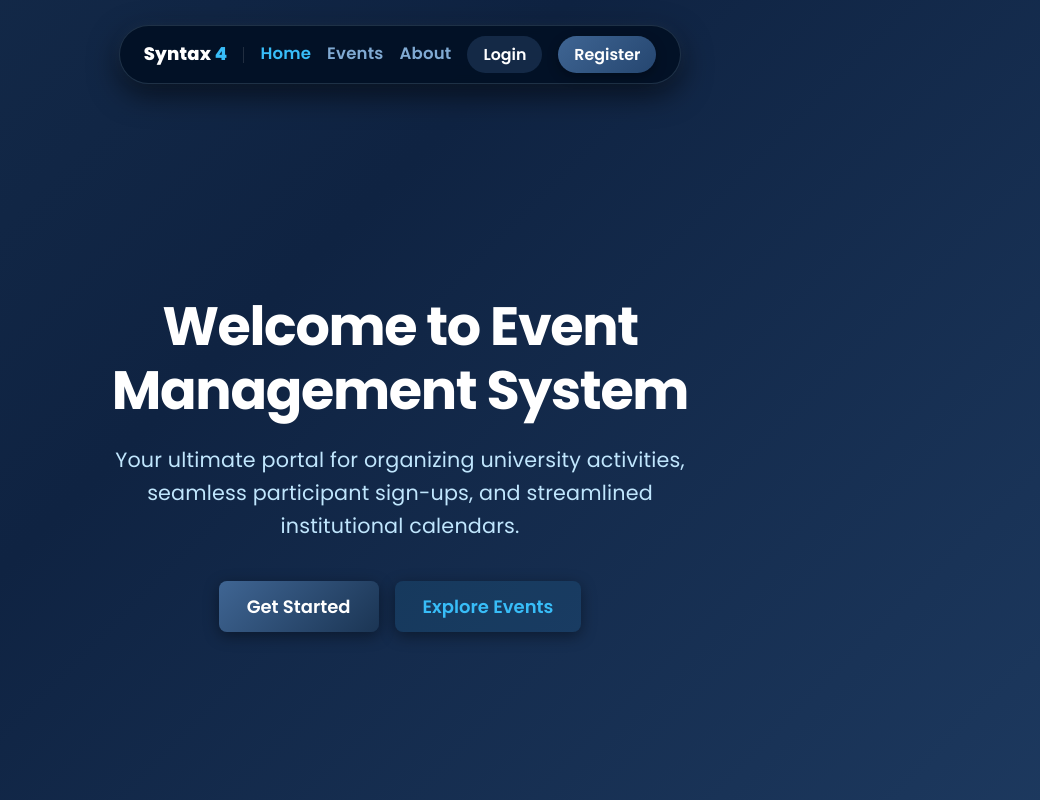
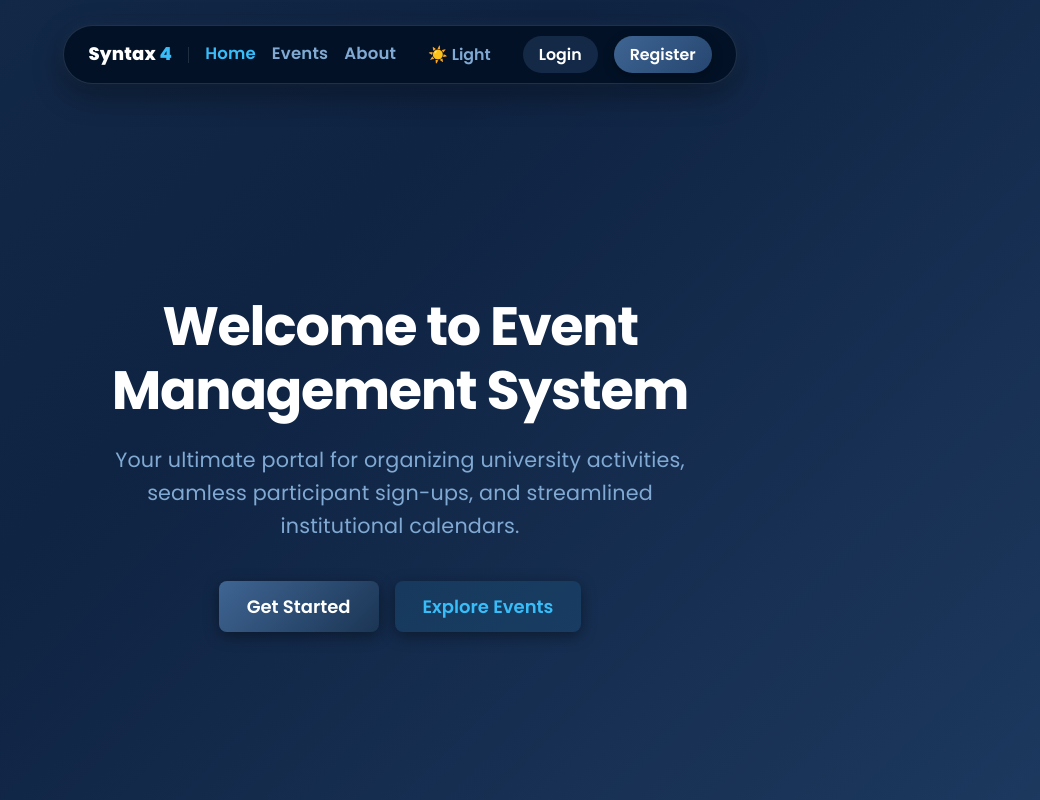
Before and after one commit to jeyemmzz/FinalProjectMERN, a React (Vite) app in the folder client/: page / in a window 1280 px wide. Shown: the whole page, without its empty margins (240-1280 px from the left). Built offline with nearby package versions, Linux system fonts and the light colour scheme.

Commit message:
Implement dark and light mode theme variables; add theme toggle button to navbar

```diff
--- a/client/src/components/Home.jsx
+++ b/client/src/components/Home.jsx
@@ -3,7 +3,9 @@ import '../styles/Auth.css';
 
 export default function Home({ onNavigateLogin, onNavigateSignup, onNavigateAbout, onNavigateEvents }) {
   const [isPageLoading, setIsPageLoading] = useState(true);
+  const [isDarkMode, setIsDarkMode] = useState(true);
 
+  // Page loading simulation
   useEffect(() => {
     const timer = setTimeout(() => {
       setIsPageLoading(false);
@@ -11,12 +13,27 @@ export default function Home({ onNavigateLogin, onNavigateSignup, onNavigateAbou
     return () => clearTimeout(timer);
   }, []);
 
+  // Theme initialization and persistence
+  useEffect(() => {
+    const savedTheme = localStorage.getItem('theme') || 'dark';
+    setIsDarkMode(savedTheme === 'dark');
+    document.body.setAttribute('data-theme', savedTheme);
+  }, []);
+
+  const toggleTheme = () => {
+    const nextMode = !isDarkMode;
+    setIsDarkMode(nextMode);
+    const themeName = nextMode ? 'dark' : 'light';
+    document.body.setAttribute('data-theme', themeName);
+    localStorage.setItem('theme', themeName);
+  };
+
   return (
     <div className="auth-page-wrapper">
       <nav className="auth-navbar-centered">
         <div className="nav-pill-container" style={{ gap: '16px' }}>
           <div style={{ cursor: 'pointer', display: 'flex', alignItems: 'center', gap: '8px' }} onClick={onNavigateEvents}>
-            <span style={{ fontSize: '1rem', fontWeight: '800', color: '#ffffff' }}>
+            <span style={{ fontSize: '1rem', fontWeight: '800', color: 'var(--text-main, #ffffff)' }}>
               Syntax <span style={{ color: '#38bdf8' }}>4</span>
             </span>
           </div>
@@ -26,6 +43,16 @@ export default function Home({ onNavigateLogin, onNavigateSignup, onNavigateAbou
           <span className="nav-item" style={{ color: '#38bdf8' }}>Home</span>
           <span onClick={onNavigateEvents} className="nav-item">Events</span>
           <span onClick={onNavigateAbout} className="nav-item">About</span>
+
+          {/* Dark/Light Mode Toggle Button sa Navbar */}
+          <button
+            className="nav-pill-btn"
+            onClick={toggleTheme}
+            style={{ border: '1px solid rgba(56, 189, 248, 0.3)', cursor: 'pointer' }}
+          >
+            {isDarkMode ? '☀️ Light' : '🌙 Dark'}
+          </button>
+
           <button className="nav-pill-btn active" onClick={onNavigateLogin}>Login</button>
           <button className="nav-pill-btn register" onClick={onNavigateSignup}>Register</button>
         </div>
@@ -42,8 +69,8 @@ export default function Home({ onNavigateLogin, onNavigateSignup, onNavigateAbou
             </div>
           ) : (
             <>
-              <h1 style={{ fontSize: '3rem', marginBottom: '20px' }}>Welcome to Event Management System</h1>
-              <p style={{ fontSize: '1.15rem', marginBottom: '35px', maxWidth: '600px' }}>
+              <h1 style={{ fontSize: '3rem', marginBottom: '20px', color: 'var(--text-main, #ffffff)' }}>Welcome to Event Management System</h1>
+              <p style={{ fontSize: '1.15rem', marginBottom: '35px', maxWidth: '600px', color: 'var(--text-muted, #80aad3)' }}>
                 Your ultimate portal for organizing university activities, seamless participant sign-ups, and streamlined institutional calendars.
               </p>
               <div style={{ display: 'flex', gap: '16px', justifyContent: 'center' }}>
--- a/client/src/styles/Auth.css
+++ b/client/src/styles/Auth.css
@@ -1,4 +1,29 @@
 @import url('https://fonts.googleapis.com/css2?family=Poppins:wght@400;500;600;700;800&display=swap');
+
+/* ==========================================
+   THEME VARIABLES (Dark & Light Mode)
+   ================================---------- */
+body[data-theme="dark"] {
+  --auth-bg-gradient: linear-gradient(135deg, #000f22, #1b3554, #0f2342, #254670);
+  --auth-text-main: #ffffff;
+  --auth-text-muted: #80aad3;
+  --auth-text-sub: #c0e6fd;
+  --auth-card-bg: rgba(0, 15, 34, 0.75);
+  --auth-input-bg: rgba(0, 15, 34, 0.9);
+  --auth-border-color: rgba(192, 230, 253, 0.15);
+  --auth-nav-bg: rgba(0, 15, 34, 0.85);
+}
+
+body[data-theme="light"] {
+  --auth-bg-gradient: linear-gradient(135deg, #f0f4f8, #d9e2ec, #bcccdc, #9fb3c8);
+  --auth-text-main: #0f2342;
+  --auth-text-muted: #334e68;
+  --auth-text-sub: #243b53;
+  --auth-card-bg: rgba(255, 255, 255, 0.9);
+  --auth-input-bg: rgba(255, 255, 255, 0.95);
+  --auth-border-color: rgba(63, 101, 147, 0.25);
+  --auth-nav-bg: rgba(255, 255, 255, 0.85);
+}
 
 * {
   box-sizing: border-box;
@@ -9,8 +34,9 @@
 
 body {
   background-color: #000f22;
-  color: #c0e6fd;
+  color: var(--auth-text-sub, #c0e6fd);
   overflow-x: hidden;
+  transition: background-color 0.3s ease, color 0.3s ease;
 }
 
 /* Wrapper para sa buong page na may lively animated gradient background */
@@ -18,9 +44,10 @@ body {
   min-height: 100vh;
   display: flex;
   flex-direction: column;
-  background: linear-gradient(135deg, #000f22, #1b3554, #0f2342, #254670);
+  background: var(--auth-bg-gradient, linear-gradient(135deg, #000f22, #1b3554, #0f2342, #254670));
   background-size: 300% 300%;
   animation: gradientAnimation 12s ease infinite, pageSlideUp 0.4s cubic-bezier(0.16, 1, 0.3, 1) forwards;
+  transition: background 0.5s ease;
 }
 
 @keyframes gradientAnimation {
@@ -58,18 +85,19 @@ body {
   display: flex;
   align-items: center;
   gap: 24px;
-  background: rgba(0, 15, 34, 0.85);
+  background: var(--auth-nav-bg, rgba(0, 15, 34, 0.85));
   backdrop-filter: blur(16px);
   -webkit-backdrop-filter: blur(16px);
-  border: 1px solid rgba(192, 230, 253, 0.15) !important;
+  border: 1px solid var(--auth-border-color, rgba(192, 230, 253, 0.15)) !important;
   padding: 10px 24px;
   border-radius: 9999px;
-  box-shadow: 0 10px 30px rgba(0, 0, 0, 0.6), 0 0 15px rgba(128, 170, 211, 0.1);
+  box-shadow: 0 10px 30px rgba(0, 0, 0, 0.4), 0 0 15px rgba(128, 170, 211, 0.1);
+  transition: background 0.3s ease, border-color 0.3s ease;
 }
 
 .nav-item {
   font-size: 0.92rem;
-  color: #80aad3;
+  color: var(--auth-text-muted, #80aad3);
   cursor: pointer;
   font-weight: 600;
   position: relative;
@@ -77,7 +105,7 @@ body {
 }
 
 .nav-item:hover {
-  color: #ffffff;
+  color: var(--auth-text-main, #ffffff);
 }
 
 /* Underline Animation effect para sa navbar items */
@@ -88,7 +116,7 @@ body {
   height: 2px;
   bottom: -4px;
   left: 0;
-  background-color: #c0e6fd;
+  background-color: var(--auth-text-sub, #c0e6fd);
   transition: width 0.3s ease;
 }
 
@@ -100,7 +128,7 @@ body {
 .nav-pill-btn {
   background: transparent;
   border: none !important;
-  color: #80aad3;
+  color: var(--auth-text-muted, #80aad3);
   padding: 6px 16px;
   border-radius: 9999px;
   font-size: 0.88rem;
@@ -113,10 +141,15 @@ body {
   transform: scale(0.95);
 }
 
+.nav-pill-btn:hover {
+  color: var(--auth-text-main, #ffffff);
+  background: rgba(56, 189, 248, 0.15);
+}
+
 .nav-pill-btn.active {
   background: rgba(63, 101, 147, 0.3);
   border: none !important;
-  color: #ffffff;
+  color: var(--auth-text-main, #ffffff);
   animation: subtlePulse 3s infinite;
 }
 
@@ -163,19 +196,17 @@ body {
 .auth-brand-side h1 {
   font-size: clamp(2rem, 3vw, 2.8rem);
   font-weight: 700;
-  color: #ffffff;
+  color: var(--auth-text-main, #ffffff);
   margin-bottom: 16px;
   letter-spacing: -0.025em;
   line-height: 1.2;
-  /* text-shadow: 0 0 20px rgba(192, 230, 253, 0.6), 0 0 40px rgba(63, 101, 147, 0.4); turn off*/
 }
 
 .auth-brand-side p {
   font-size: clamp(0.95rem, 1.2vw, 1.1rem);
-  color: #c0e6fd;
+  color: var(--auth-text-sub, #c0e6fd);
   line-height: 1.6;
   max-width: 450px;
- /* text-shadow: 0 0 8px rgba(192, 230, 253, 0.3);  turn off */
 }
 
 /* Right Side: Form Section */
@@ -191,31 +222,30 @@ body {
 .auth-card-pro {
   width: 100%;
   max-width: 400px;
-  background: rgba(0, 15, 34, 0.75);
+  background: var(--auth-card-bg, rgba(0, 15, 34, 0.75));
   backdrop-filter: blur(16px);
   -webkit-backdrop-filter: blur(16px);
-  border: 1px solid rgba(192, 230, 253, 0.1) !important;
+  border: 1px solid var(--auth-border-color, rgba(192, 230, 253, 0.1)) !important;
   padding: 35px;
   border-radius: 16px;
-  box-shadow: 0 20px 40px rgba(0, 0, 0, 0.6), 0 0 20px rgba(128, 170, 211, 0.1);
-  transition: transform 0.3s ease, box-shadow 0.3s ease;
+  box-shadow: 0 20px 40px rgba(0, 0, 0, 0.4), 0 0 20px rgba(128, 170, 211, 0.1);
+  transition: transform 0.3s ease, box-shadow 0.3s ease, background 0.3s ease;
 }
 
 .auth-card-pro:hover {
-  box-shadow: 0 25px 50px rgba(0, 0, 0, 0.7), 0 0 25px rgba(192, 230, 253, 0.2);
+  box-shadow: 0 25px 50px rgba(0, 0, 0, 0.5), 0 0 25px rgba(192, 230, 253, 0.2);
 }
 
 .auth-card-pro h2 {
   font-size: 1.5rem;
   font-weight: 600;
-  color: #ffffff;
+  color: var(--auth-text-main, #ffffff);
   margin-bottom: 6px;
-
 }
 
 .auth-subtitle {
   font-size: 0.88rem;
-  color: #80aad3;
+  color: var(--auth-text-muted, #80aad3);
   margin-bottom: 24px;
 }
 
@@ -227,24 +257,24 @@ body {
   display: block;
   font-size: 0.85rem;
   font-weight: 600;
-  color: #c0e6fd;
+  color: var(--auth-text-sub, #c0e6fd);
   margin-bottom: 6px;
 }
 
 .input-group input {
   width: 100%;
   padding: 11px 14px;
-  background: rgba(0, 15, 34, 0.9);
-  border: 1px solid rgba(192, 230, 253, 0.15) !important;
+  background: var(--auth-input-bg, rgba(0, 15, 34, 0.9));
+  border: 1px solid var(--auth-border-color, rgba(192, 230, 253, 0.15)) !important;
   border-radius: 8px;
-  color: #ffffff;
+  color: var(--auth-text-main, #ffffff);
   font-size: 0.95rem;
   outline: none;
   transition: all 0.2s ease;
 }
 
 .input-group input:focus {
-  background: rgba(0, 15, 34, 1);
+  background: var(--auth-card-bg, rgba(0, 15, 34, 1));
   border-color: rgba(192, 230, 253, 0.5) !important;
   box-shadow: 0 0 12px rgba(63, 101, 147, 0.6);
 }
@@ -278,18 +308,18 @@ body {
   margin-top: 20px;
   text-align: center;
   font-size: 0.85rem;
-  color: #80aad3;
+  color: var(--auth-text-muted, #80aad3);
 }
 
 .switch-text span {
-  color: #c0e6fd;
+  color: var(--auth-text-sub, #c0e6fd);
   cursor: pointer;
   font-weight: 600;
 }
 
 .switch-text span:hover {
   text-decoration: underline;
-  color: #ffffff;
+  color: var(--auth-text-main, #ffffff);
 }
 
 /* Skeleton / Ghost Loading Shimmer Effect */
--- a/client/src/styles/Home.css
+++ b/client/src/styles/Home.css
@@ -1,4 +1,23 @@
 @import url('https://fonts.googleapis.com/css2?family=Poppins:wght@400;500;600;700;800&display=swap');
+
+/* ==========================================
+   THEME VARIABLES (Dark & Light Mode)
+   ================================---------- */
+body[data-theme="dark"] {
+  --bg-gradient: linear-gradient(135deg, #000f22, #0d233a, #1b3554, #2c4c73);
+  --text-main: #c0e6fd;
+  --text-muted: #80aad3;
+  --nav-bg: rgba(0, 15, 34, 0.75);
+  --btn-secondary-bg: rgba(27, 53, 84, 0.6);
+}
+
+body[data-theme="light"] {
+  --bg-gradient: linear-gradient(135deg, #f0f4f8, #d9e2ec, #bcccdc, #9fb3c8);
+  --text-main: #0f2342;
+  --text-muted: #334e68;
+  --nav-bg: rgba(255, 255, 255, 0.85);
+  --btn-secondary-bg: rgba(189, 213, 234, 0.6);
+}
 
 *, *::before, *::after {
   box-sizing: border-box;
@@ -10,11 +29,12 @@
 html, body {
   width: 100%;
   min-height: 100vh;
-  background-color: #000f22; /* Pinalitan natin para mag-match sa simula ng gradient mo */
-  color: #c0e6fd;
+  background-color: #000f22;
+  color: var(--text-main, #c0e6fd);
   overflow-x: hidden;
   margin: 0;
   padding: 0;
+  transition: background 0.3s ease, color 0.3s ease;
 }
 
 .home-container {
@@ -22,12 +42,12 @@ html, body {
   min-height: 100vh;
   display: flex;
   flex-direction: column;
-  /* Dito natin nilagyan ng lively animated gradient background */
-  background: linear-gradient(135deg, #000f22, #0d233a, #1b3554, #2c4c73); /* changes */
+  background: var(--bg-gradient, linear-gradient(135deg, #000f22, #0d233a, #1b3554, #2c4c73));
   background-size: 300% 300%;
   animation: gradientAnimation 12s ease infinite;
   margin: 0;
   padding: 0;
+  transition: background 0.5s ease;
 }
 
 @keyframes gradientAnimation {
@@ -44,44 +64,62 @@ html, body {
   align-items: center;
   padding: 20px 50px;
   border-bottom: none !important;
-  background: rgba(0, 15, 34, 0.75);
+  background: var(--nav-bg, rgba(0, 15, 34, 0.75));
   backdrop-filter: blur(10px);
   position: sticky;
   top: 0;
   z-index: 100;
   margin: 0;
+  transition: background 0.3s ease;
 }
 
 .nav-logo {
   font-size: 1.25rem;
   font-weight: 700;
-  color: #c0e6fd;
+  color: var(--text-main, #c0e6fd);
   letter-spacing: -0.025em;
-
 }
 
 .nav-links {
   display: flex;
   align-items: center;
-  gap: 30px;
+  gap: 20px;
 }
 
 .nav-links span {
   font-size: 0.95rem;
-  color: #80aad3;
+  color: var(--text-muted, #80aad3);
   cursor: pointer;
   font-weight: 600;
   transition: all 0.2s ease;
 }
 
 .nav-links span:hover, .nav-links span.active {
-  color: #c0e6fd;
+  color: var(--text-main, #c0e6fd);
+}
+
+/* Theme Toggle Button Style */
+.theme-toggle-btn {
+  background: var(--btn-secondary-bg, rgba(27, 53, 84, 0.6));
+  border: 1px solid rgba(192, 230, 253, 0.2);
+  color: var(--text-main, #c0e6fd);
+  padding: 8px 14px;
+  border-radius: 6px;
+  font-weight: 600;
+  font-size: 0.9rem;
+  cursor: pointer;
+  transition: all 0.2s ease;
+}
+
+.theme-toggle-btn:hover {
+  background: rgba(63, 101, 147, 0.8);
+  transform: translateY(-1px);
 }
 
 .nav-login-btn {
   background: transparent;
   border: none !important;
-  color: #80aad3;
+  color: var(--text-muted, #80aad3);
   padding: 8px 18px;
   border-radius: 6px;
   font-weight: 600;
@@ -90,7 +128,7 @@ html, body {
 }
 
 .nav-login-btn:hover {
-  color: #c0e6fd;
+  color: var(--text-main, #c0e6fd);
   background: rgba(63, 101, 147, 0.2);
 }
 
@@ -112,7 +150,7 @@ html, body {
   box-shadow: 0 0 15px rgba(91, 134, 182, 0.6);
 }
 
-/* Hero Section Style na may Text Glow */
+/* Hero Section Style */
 .hero-section {
   flex: 1;
   width: 100%;
@@ -129,7 +167,7 @@ html, body {
 .hero-section h1 {
   font-size: clamp(2.5rem, 4vw, 3.8rem);
   font-weight: 800;
-  color: #c0e6fd !important;
+  color: var(--text-main, #c0e6fd) !important;
   margin-bottom: 20px;
   letter-spacing: -0.03em;
   line-height: 1.15;
@@ -138,7 +176,7 @@ html, body {
 
 .hero-section p {
   font-size: clamp(1rem, 1.2vw, 1.15rem);
-  color: #80aad3 !important;
+  color: var(--text-muted, #80aad3) !important;
   line-height: 1.6;
   margin-bottom: 40px;
   text-shadow: none !important;
@@ -149,13 +187,13 @@ html, body {
   gap: 16px;
 }
 
-/* Button Click Animation (Active press effect) */
-.primary-btn, .secondary-btn, .nav-register-btn, .nav-login-btn {
+/* Button Click Animation */
+.primary-btn, .secondary-btn, .nav-register-btn, .nav-login-btn, .theme-toggle-btn {
   transition: transform 0.1s ease, box-shadow 0.2s ease, background 0.2s ease;
 }
 
-.primary-btn:active, .secondary-btn:active, .nav-register-btn:active, .nav-login-btn:active {
-  transform: scale(0.95); /* Lumiliit nang konti kapag pinindot (click animation) */
+.primary-btn:active, .secondary-btn:active, .nav-register-btn:active, .nav-login-btn:active, .theme-toggle-btn:active {
+  transform: scale(0.95);
 }
 
 .primary-btn {
@@ -172,13 +210,13 @@ html, body {
 
 .primary-btn:hover {
   background: linear-gradient(135deg, #5b86b6 0%, #3f6593 100%);
-  box-shadow: 0 0 20px rgba(91, 134, 182, 0.7); /* Glowing hover effect */
+  box-shadow: 0 0 20px rgba(91, 134, 182, 0.7);
   color: #ffffff;
 }
 
 .secondary-btn {
-  background: rgba(27, 53, 84, 0.6);
-  color: #c0e6fd;
+  background: var(--btn-secondary-bg, rgba(27, 53, 84, 0.6));
+  color: var(--text-main, #c0e6fd);
   border: none !important;
   padding: 12px 24px;
   border-radius: 8px;
```
